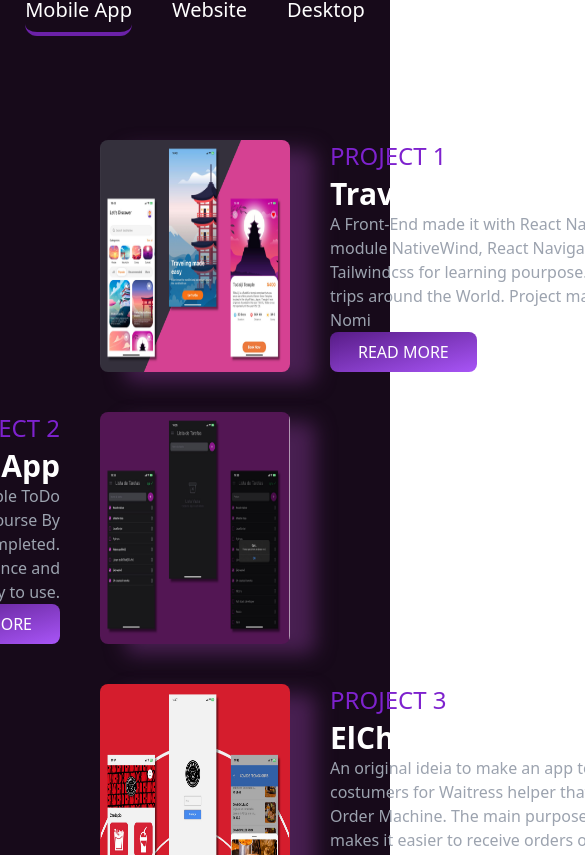
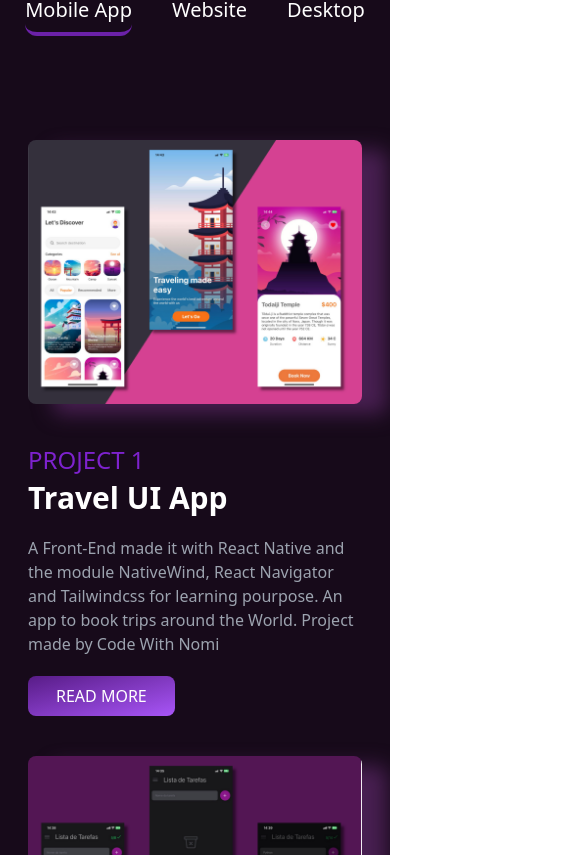
Before and after one commit to nicoryy/nicoryy.github.io, a React (Vite) app: page / in a window 390 px wide. Shown: the part 1889-2744 px from the top of the page, 585 px wide, since content can reach past the window. Built offline with nearby package versions, Linux system fonts and the light colour scheme.

Commit message:
Portfolio Style Responsive

```diff
--- a/src/components/TabPortfolio.jsx
+++ b/src/components/TabPortfolio.jsx
@@ -9,14 +9,14 @@ const TabPortfolio = (props) => {
         <section
           className={
             project.id % 2 === 0
-              ? "flex flex-row-reverse mb-10 gap-10 mx-20"
-              : "flex mb-10 gap-10 mx-20"
+            ? " flex lg:flex-row-reverse mb-10 gap-10 lg:mx-20 2xs:mx-2 2xs:flex-col"
+            : " flex lg:flex-row mb-10 gap-10 lg:mx-20 2xs:mx-2 2xs:flex-col"
           }
         >
           <img
             src={project.pic}
             alt="imgpic"
-            className="w-[30rem] rounded-lg drop-shadow-2xl"
+            className="lg:w-[30rem] rounded-lg drop-shadow-2xl 2xs:w-full"
           />
 
           <div
@@ -41,8 +41,8 @@ const TabPortfolio = (props) => {
             <span
               className={
                 project.id % 2 === 0
-                  ? "w-96 text-right md:text-sm lg:text-base text-gray-400"
-                  : "w-96 text-left md:text-sm lg:text-base text-gray-400"
+                  ? "lg:w-96 2xs:my-5 lg:my-0 text-right md:text-sm lg:text-base text-gray-400 2xs:w-full"
+                  : "lg:w-96 2xs:my-5 lg:my-0 text-left md:text-sm lg:text-base text-gray-400 2xs:w-full"
               }
             >
               {project.desc}
```
